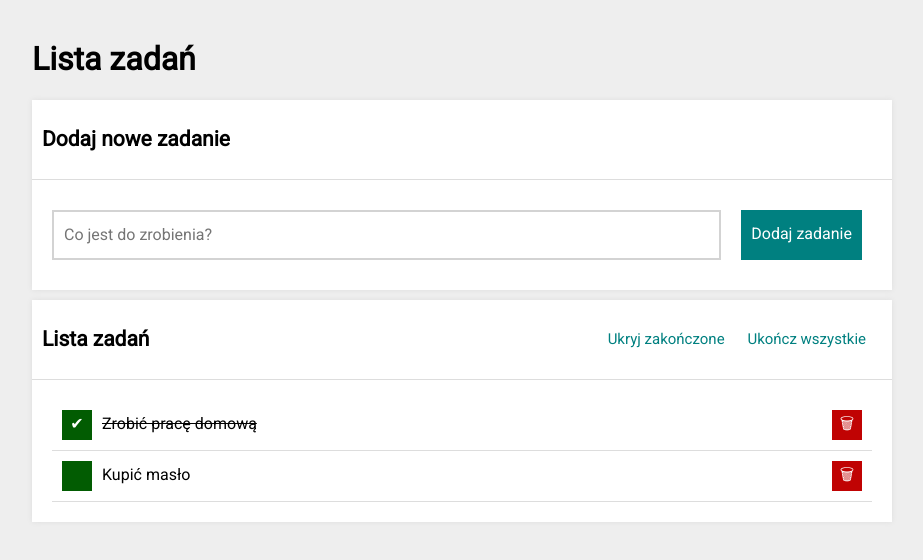
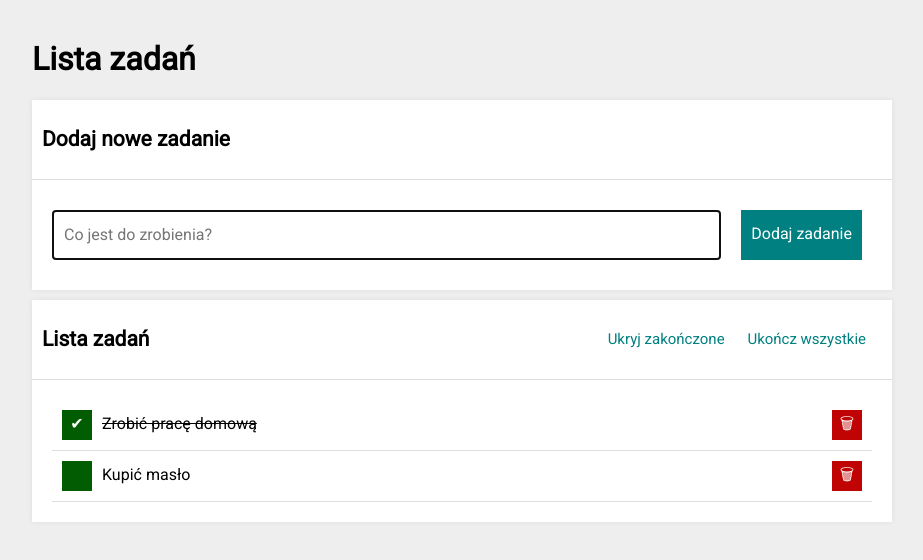
Before and after one commit to JaroslawOgonowski/Task-List--React, a React (Create React App) app: page / in a window 1280 px wide. Shown: the top 560 px of the page, without its empty margins (178-1101 px from the left). Built offline with nearby package versions, Linux system fonts and the light colour scheme.

Commit message:
icon + autofocus debug

```diff
--- a/src/Form/index.js
+++ b/src/Form/index.js
@@ -15,7 +15,7 @@ const Form = ({ addNewTask }) => {
         <form className="form" onSubmit={onFormSubmit}>
             <input
                 value={newTaskContent}
-                autofocus className="form__input"
+                autoFocus className="form__input"
                 placeholder="Co jest do zrobienia?"
                 onChange={({ target }) => setNewTaskContent(target.value)} />
             <button className="form__button">Dodaj zadanie</button>
```
Also changed, not shown: public/manifest.json.
